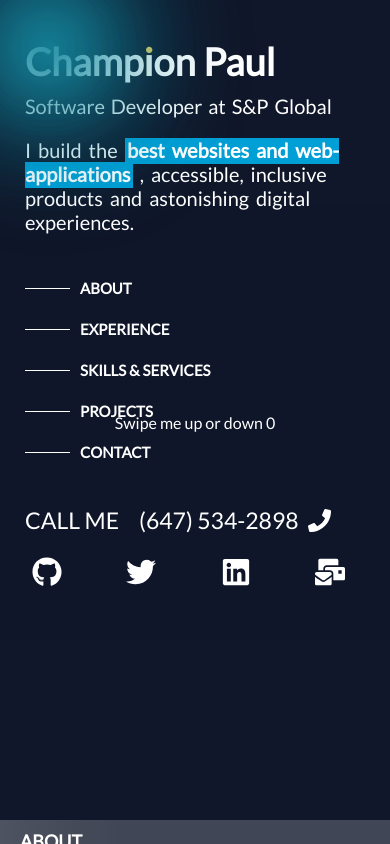
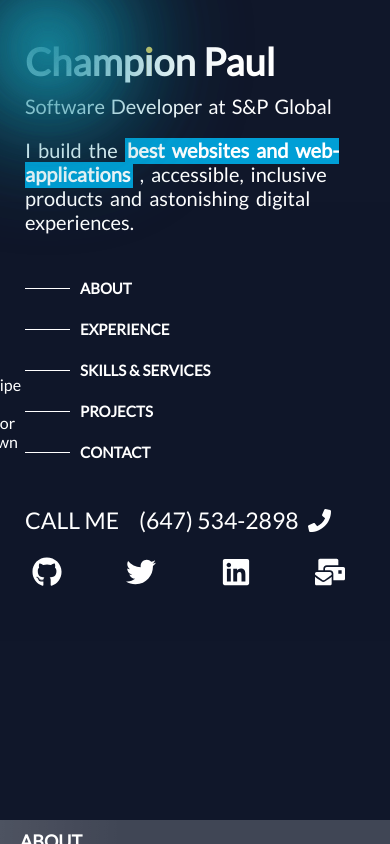
Before and after one commit to paulthechampion/champs-portfolio, a React (Create React App) app: page / in a window 390 px wide. Built offline with nearby package versions, Linux system fonts and the light colour scheme.

Commit message:
getting a little where

```diff
--- a/src/components/SwipeDetector.js
+++ b/src/components/SwipeDetector.js
@@ -21,14 +21,16 @@ function SwipeDetector() {
     display: 'flex',
     alignItems: 'center',
     justifyContent: 'center',
-    zIndex:2,
+    zIndex:1,
     position:'absolute'
 
   };
 
   return (
-    <div {...handlers} style={swipeAreaStyle}>
-      Swipe me up or down {number}
+    <div style={{position:'fixed', top:0, minHeight:'100vh', zIndex:1}}>
+        <div {...handlers} style={swipeAreaStyle}>
+        Swipe me up or down {number}
+        </div>
     </div>
   );
 }
--- a/src/styles/rightRail/responsive.css
+++ b/src/styles/rightRail/responsive.css
@@ -48,7 +48,7 @@
         overflow-x: hidden;
         position: absolute;
         top: 0;
-        z-index: 1;
+        z-index: 2;
     }
 
     .socials-link {
```
